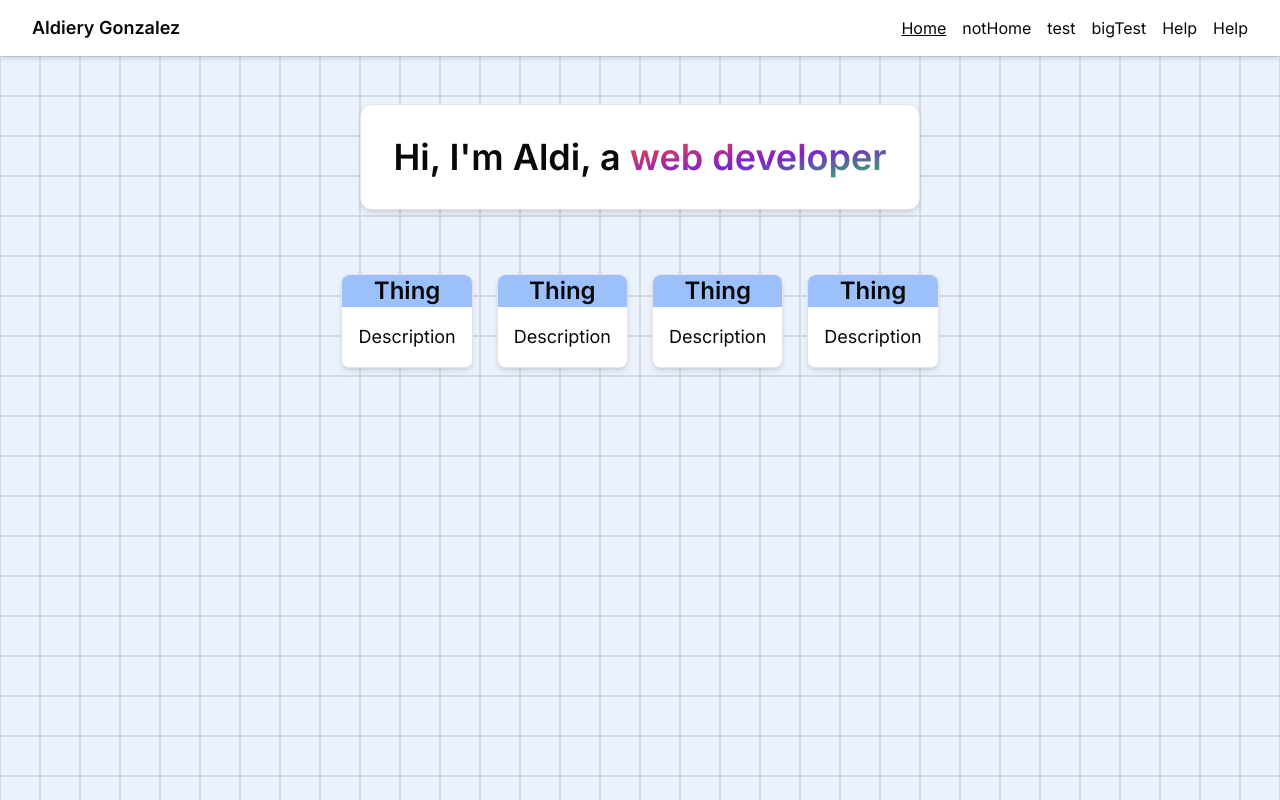
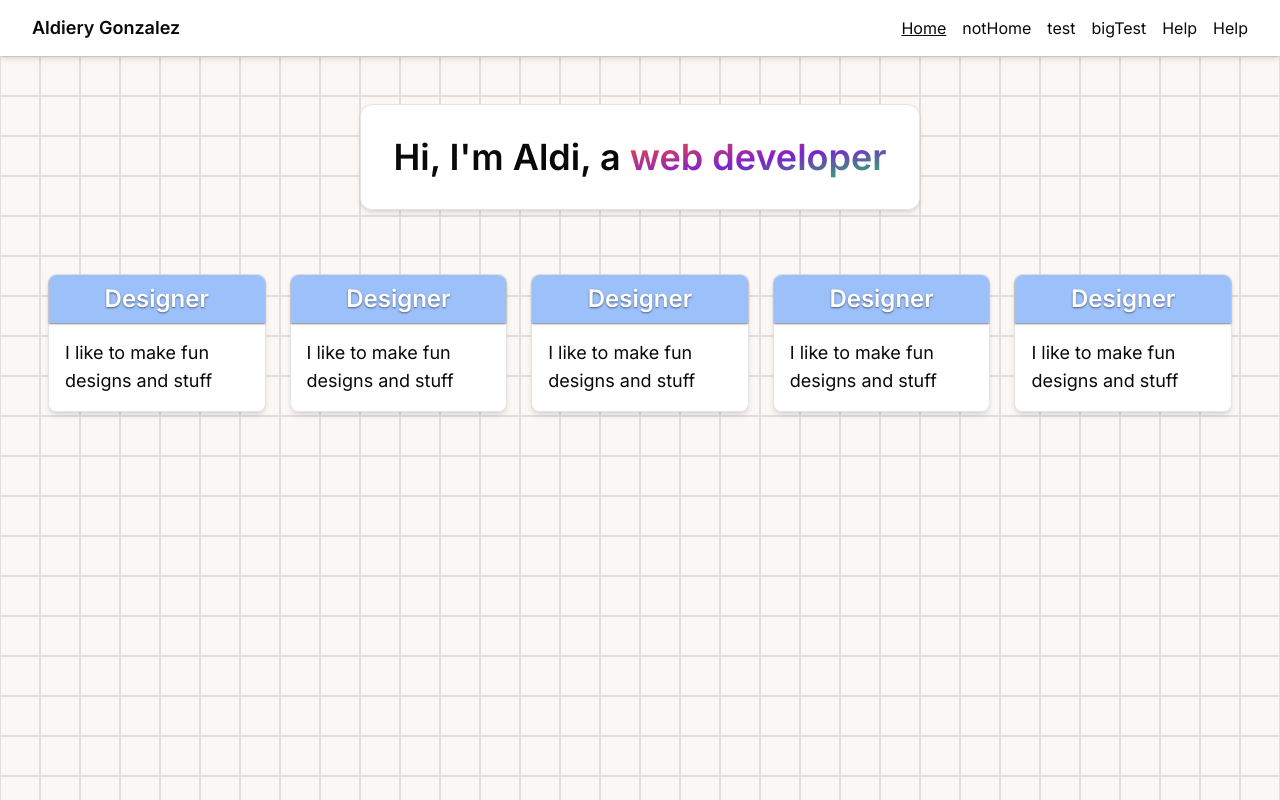
Before and after one commit to CS-396-Full-Stack-Software-Eng/project-1-personal-portfolio-AldieryGonzalez, a Next.js app: page / in a window 1280 px wide. Built offline with nearby package versions, Linux system fonts and the light colour scheme.

Commit message:
Feat: Made Thing cards more dynamic

```diff
--- a/package.json
+++ b/package.json
@@ -12,6 +12,7 @@
     "@radix-ui/react-icons": "^1.3.0",
     "class-variance-authority": "^0.7.0",
     "clsx": "^2.1.0",
+    "framer-motion": "^11.0.28",
     "next": "14.1.4",
     "react": "^18",
     "react-dom": "^18",
--- a/src/components/grid-bg/index.tsx
+++ b/src/components/grid-bg/index.tsx
@@ -1,6 +1,7 @@
 'use client';
 
 import { useParentSize } from '@/hooks/useParentSize';
+import { motion } from 'framer-motion';
 import { useRef } from 'react';
 
 type BackgroundGridProps = {
@@ -33,13 +34,19 @@ const BackgroundGrid = ({
 			{gridArray.map((row, i) => (
 				<div key={i} className='flex'>
 					{row.map((_, j) => (
-						<div
+						<motion.div
 							key={`${i}_${j}`}
-							className='border border-black/10 bg-blue-500/10 transition-all hover:bg-slate-500'
+							className='border border-black/10'
+							initial={{ backgroundColor: 'rgba(251,247,245)' }}
+							whileHover={{
+								backgroundColor: 'rgba(0, 0, 0, 1)',
+							}}
+							transition={{ ease: 'easeOut', duration: 1 }}
 							style={{
 								width: blockWidth,
 								height: blockHeight,
-							}}></div>
+							}}
+						/>
 					))}
 				</div>
 			))}
--- a/src/components/my-things/index.tsx
+++ b/src/components/my-things/index.tsx
@@ -5,10 +5,21 @@ type MyThingsProps = {};
 const MyThings = ({ ...props }: MyThingsProps) => {
 	return (
 		<div className='z-10 mt-16 flex flex-wrap gap-6'>
-			<ThingCard />
-			<ThingCard />
-			<ThingCard />
-			<ThingCard />
+			<ThingCard title='Designer'>
+				I like to make fun designs and stuff
+			</ThingCard>
+			<ThingCard title='Designer'>
+				I like to make fun designs and stuff
+			</ThingCard>
+			<ThingCard title='Designer'>
+				I like to make fun designs and stuff
+			</ThingCard>
+			<ThingCard title='Designer'>
+				I like to make fun designs and stuff
+			</ThingCard>
+			<ThingCard title='Designer'>
+				I like to make fun designs and stuff
+			</ThingCard>
 		</div>
 	);
 };
--- a/src/components/my-things/molecules/thing-card.tsx
+++ b/src/components/my-things/molecules/thing-card.tsx
@@ -1,13 +1,16 @@
-type ThingCardProps = {};
+type ThingCardProps = {
+	title: string;
+	children: React.ReactNode;
+};
 
-const ThingCard = ({ ...props }: ThingCardProps) => {
+const ThingCard = ({ title, children, ...props }: ThingCardProps) => {
 	return (
-		<div className='grow basis-1 rounded-lg border bg-background shadow-md'>
-			<h2 className='rounded-t-lg bg-blue-500/50 text-center text-2xl font-semibold'>
-				Thing
+		<div className='shrink grow basis-40 rounded-lg border bg-background shadow-md transition-all duration-300 hover:scale-105'>
+			<h2 className='text-shadow-sm rounded-t-lg bg-blue-500/50 py-2 text-center text-2xl font-semibold text-white shadow-sm shadow-black/50'>
+				{title}
 			</h2>
 			<div className='p-4'>
-				<p className='text-lg'>Description</p>
+				<p className='text-lg'>{children}</p>
 			</div>
 		</div>
 	);
--- a/tailwind.config.ts
+++ b/tailwind.config.ts
@@ -1,80 +1,98 @@
-import type { Config } from "tailwindcss"
+import type { Config } from 'tailwindcss';
+import plugin from 'tailwindcss/plugin';
 
 const config = {
-  darkMode: ["class"],
+	darkMode: ['class'],
 	content: [
 		'./pages/**/*.{ts,tsx}',
 		'./components/**/*.{ts,tsx}',
 		'./app/**/*.{ts,tsx}',
 		'./src/**/*.{ts,tsx}',
 	],
-  prefix: "",
+	prefix: '',
 	theme: {
 		container: {
 			center: true,
-      padding: "2rem",
+			padding: '2rem',
 			screens: {
-        "2xl": "1400px",
+				'2xl': '1400px',
 			},
 		},
 		extend: {
+			textShadow: {
+				sm: '0 1px 2px var(--tw-shadow-color)',
+				DEFAULT: '0 2px 4px var(--tw-shadow-color)',
+				lg: '0 8px 16px var(--tw-shadow-color)',
+			},
 			colors: {
-        border: "hsl(var(--border))",
-        input: "hsl(var(--input))",
-        ring: "hsl(var(--ring))",
-        background: "hsl(var(--background))",
-        foreground: "hsl(var(--foreground))",
+				border: 'hsl(var(--border))',
+				input: 'hsl(var(--input))',
+				ring: 'hsl(var(--ring))',
+				background: 'hsl(var(--background))',
+				foreground: 'hsl(var(--foreground))',
 				primary: {
-          DEFAULT: "hsl(var(--primary))",
-          foreground: "hsl(var(--primary-foreground))",
+					DEFAULT: 'hsl(var(--primary))',
+					foreground: 'hsl(var(--primary-foreground))',
 				},
 				secondary: {
-          DEFAULT: "hsl(var(--secondary))",
-          foreground: "hsl(var(--secondary-foreground))",
+					DEFAULT: 'hsl(var(--secondary))',
+					foreground: 'hsl(var(--secondary-foreground))',
 				},
 				destructive: {
-          DEFAULT: "hsl(var(--destructive))",
-          foreground: "hsl(var(--destructive-foreground))",
+					DEFAULT: 'hsl(var(--destructive))',
+					foreground: 'hsl(var(--destructive-foreground))',
 				},
 				muted: {
-          DEFAULT: "hsl(var(--muted))",
-          foreground: "hsl(var(--muted-foreground))",
+					DEFAULT: 'hsl(var(--muted))',
+					foreground: 'hsl(var(--muted-foreground))',
 				},
 				accent: {
-          DEFAULT: "hsl(var(--accent))",
-          foreground: "hsl(var(--accent-foreground))",
+					DEFAULT: 'hsl(var(--accent))',
+					foreground: 'hsl(var(--accent-foreground))',
 				},
 				popover: {
-          DEFAULT: "hsl(var(--popover))",
-          foreground: "hsl(var(--popover-foreground))",
+					DEFAULT: 'hsl(var(--popover))',
+					foreground: 'hsl(var(--popover-foreground))',
 				},
 				card: {
-          DEFAULT: "hsl(var(--card))",
-          foreground: "hsl(var(--card-foreground))",
+					DEFAULT: 'hsl(var(--card))',
+					foreground: 'hsl(var(--card-foreground))',
 				},
 			},
 			borderRadius: {
-        lg: "var(--radius)",
-        md: "calc(var(--radius) - 2px)",
-        sm: "calc(var(--radius) - 4px)",
+				lg: 'var(--radius)',
+				md: 'calc(var(--radius) - 2px)',
+				sm: 'calc(var(--radius) - 4px)',
 			},
 			keyframes: {
-        "accordion-down": {
-          from: { height: "0" },
-          to: { height: "var(--radix-accordion-content-height)" },
+				'accordion-down': {
+					from: { height: '0' },
+					to: { height: 'var(--radix-accordion-content-height)' },
 				},
-        "accordion-up": {
-          from: { height: "var(--radix-accordion-content-height)" },
-          to: { height: "0" },
+				'accordion-up': {
+					from: { height: 'var(--radix-accordion-content-height)' },
+					to: { height: '0' },
 				},
 			},
 			animation: {
-        "accordion-down": "accordion-down 0.2s ease-out",
-        "accordion-up": "accordion-up 0.2s ease-out",
+				'accordion-down': 'accordion-down 0.2s ease-out',
+				'accordion-up': 'accordion-up 0.2s ease-out',
 			},
 		},
 	},
-  plugins: [require("tailwindcss-animate")],
-} satisfies Config
+	plugins: [
+		require('tailwindcss-animate'),
+		plugin(function ({ matchUtilities, theme }) {
+			matchUtilities(
+				{
+					'text-shadow': (value) => ({
+						textShadow: value,
+					}),
+				},
+				{ values: theme('textShadow') },
+			);
+		}),
+	],
+} satisfies Config;
 
-export default config
+export default config;
```
Also changed, not shown: 1 other file (tests, documents, lock files or other folders). Lines whose indentation alone changed are shown as unchanged.
